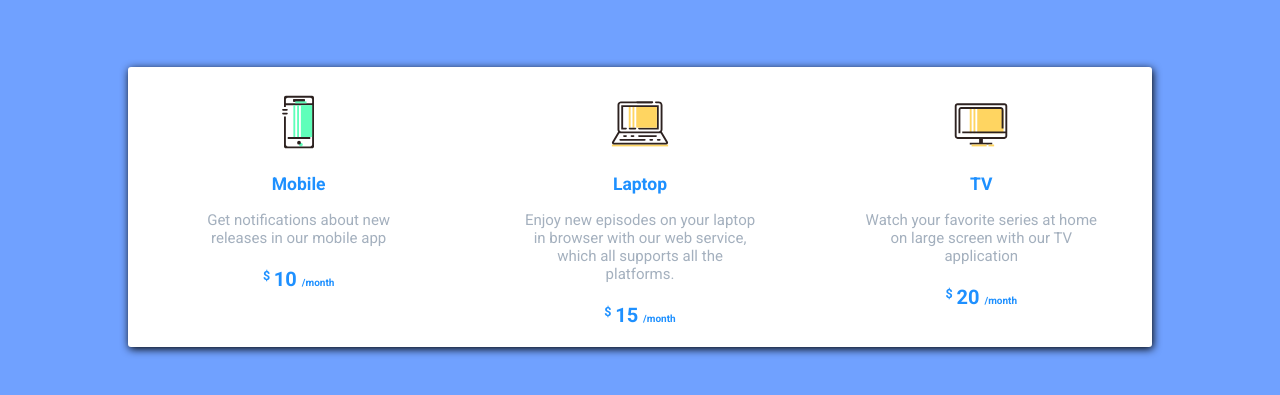
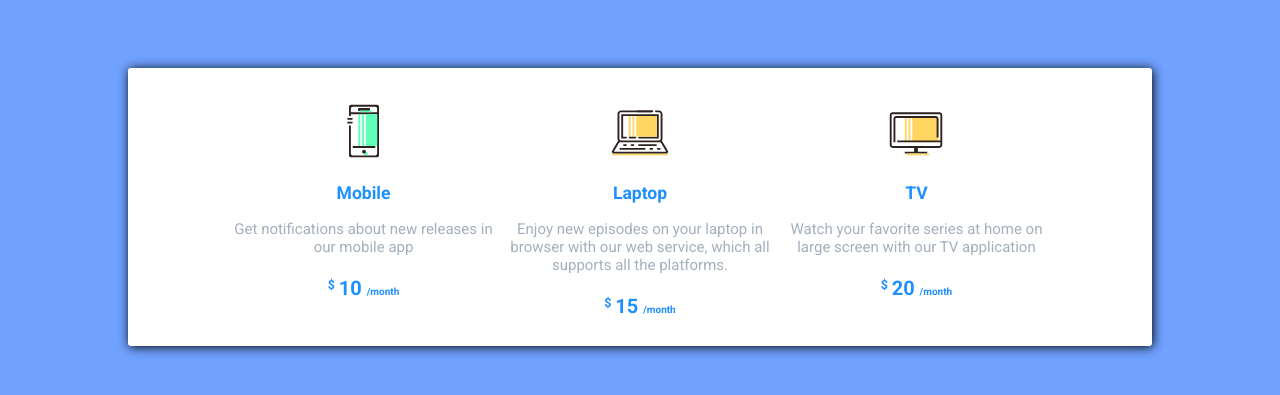
Before and after one commit to hades102zues/Frontloops.io---Challenge-1, a plain HTML site: page index.html in a window 1280 px wide. Shown: the part 193-588 px from the top of the page. Drawn offline with Linux system fonts and the light colour scheme.

Commit message:
minor additions

```diff
--- a/index.html
+++ b/index.html
@@ -13,7 +13,7 @@
     <div class="note">
 
 
-            <div class="mobile">
+            <div class="mobile hvr">
                 <img alt="cellphone"
                      src="./img/device.svg"
                 />
@@ -34,7 +34,7 @@
                 </h4>
             </div>
 
-            <div class="desktop">
+            <div class="desktop hvr">
                  <img alt="laptop"
                       src="./img/laptop.svg"
                  />
@@ -55,7 +55,7 @@
                 </h4>
             </div>
 
-            <div class="tv">
+            <div class="tv hvr">
                  <img alt="monitor"
                       src="./img/monitor.svg"
                  />
--- a/styles.css
+++ b/styles.css
@@ -10,6 +10,9 @@ body{
 	font-family: "Roboto", sans-serif;
 }
 
+.hvr:hover{
+  background-color: #f5f6fa;
+}
 
 .note{
   background-color: #ffffff;
@@ -21,11 +24,11 @@ body{
   border:none;
   border-radius: 3px;
   height:270px;
-  box-shadow: 1px 2px 8px;
+  box-shadow: 1px 1px 11px ;
 
   display: flex;
 
-  justify-content: space-around;
+  justify-content: center;
   text-align:center;
   font-size:1.5rem;
   height:auto;
@@ -48,12 +51,22 @@ body{
 
 
 .mobile{
-	width:23%;
+	width:27%;
+  transition: background-color 0.8s ease;
+  border-radius: 3px;
+  margin:8px 0 8px;
+
 }
 .desktop{
-	width:23%;
+	width:27%;
+  transition: background-color 0.8s ease;
+  border-radius: 3px;
+  margin:8px 0 8px;
 
 }
 .tv{
-	width:23%;
+	width:27%;
+  transition: background-color 0.8s ease;
+  border-radius: 3px;
+  margin:8px 0 8px;
 }
```
